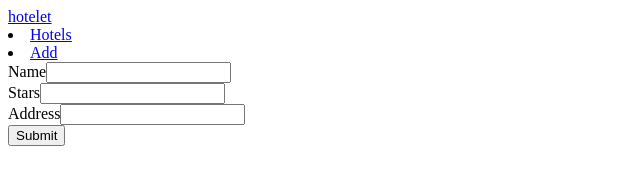
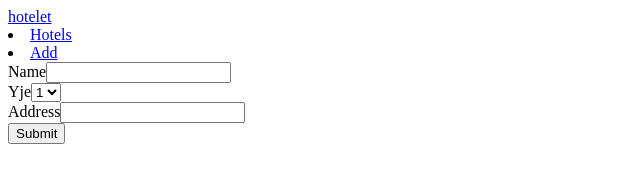
Before and after one commit to rldmt/rest-service-frontend, an Angular app: page /add in a window 1280 px wide. Shown: the top 173 px of the page, without its empty margins (0-640 px from the left). Built offline with nearby package versions, Linux system fonts and the light colour scheme.

Commit message:
hotel stars dropdown adding

```diff
--- a/src/app/components/add-hotel/add-hotel.component.html
+++ b/src/app/components/add-hotel/add-hotel.component.html
@@ -13,14 +13,12 @@
       </div>
 
       <div class="form-group">
-        <label for="stars">Stars</label>
-        <input
-          class="form-control"
-          id="stars"
-          required
-          [(ngModel)]="hotel.stars"
-          name="stars"
-        />
+        <label for="stars">Yje</label>
+        <select id="stars" class="form-control" name="stars" [(ngModel)]="hotel.stars">
+          <option *ngFor="let star of stars_hotel" [value]="star">
+            {{ star }}
+          </option>
+        </select>
       </div>
 
       <div class="form-group">
--- a/src/app/components/add-hotel/add-hotel.component.ts
+++ b/src/app/components/add-hotel/add-hotel.component.ts
@@ -8,14 +8,16 @@ import { RestServiceService } from 'src/app/services/rest-service.service';
 export class AddHotelComponent implements OnInit {
   hotel = {
     hotel_name: '',
-    stars: null,
+    stars: 1,
     address: ''
   };
   submitted = false;
+  stars_hotel = [];
 
   constructor(private restService: RestServiceService) { }
 
   ngOnInit() {
+    this.stars_hotel = [1,2,3,4,5];
   }
 
   saveHotel() {
```
